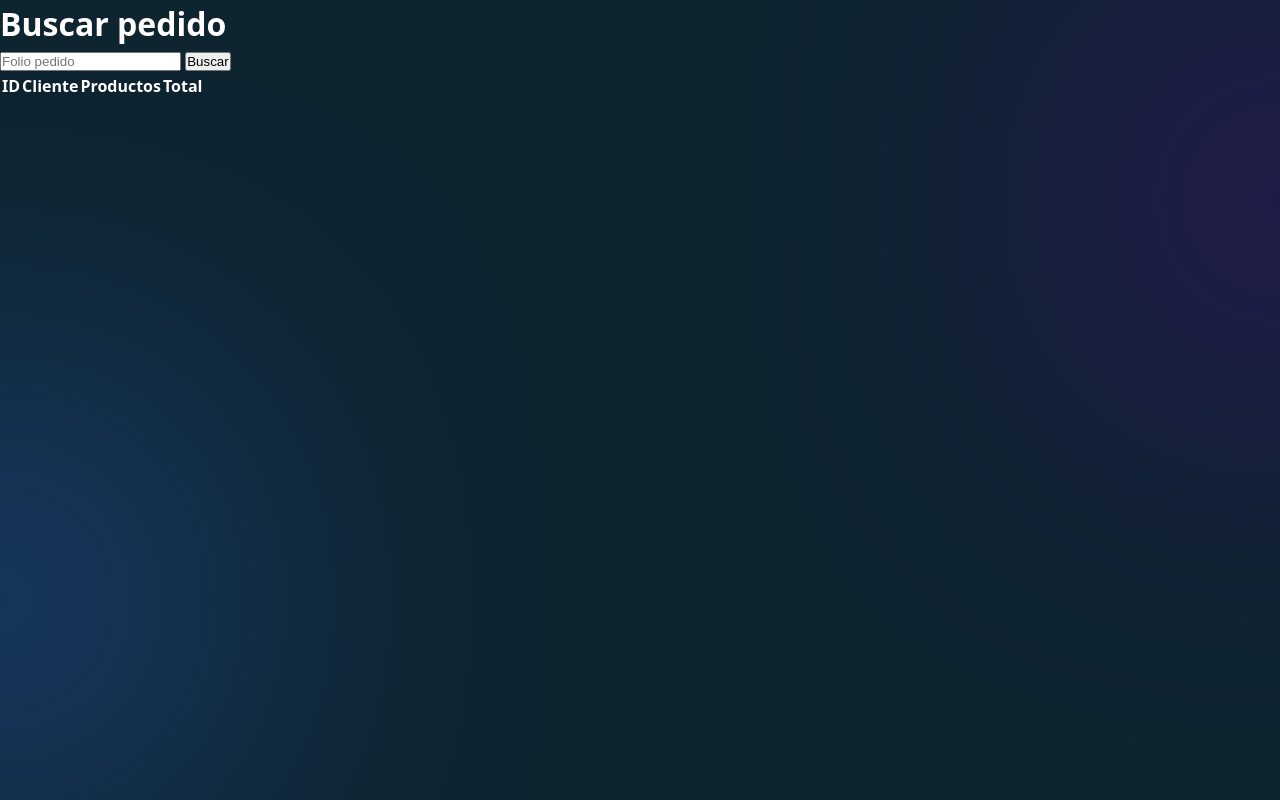
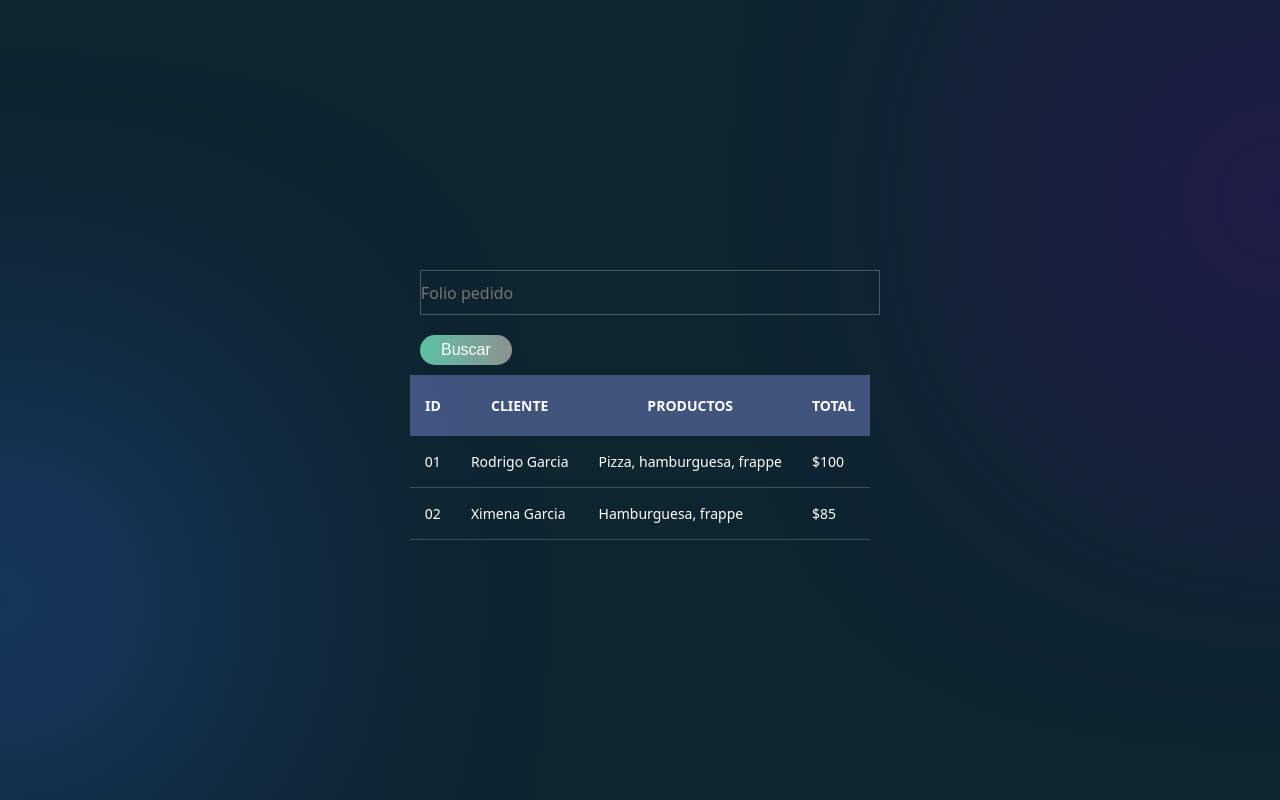
Before and after one commit to AbrilSH01/PI, a Python web app: template Proyecto Integrador/templates/buscar_pedido.html in a window 1280 px wide. Run offline with Jinja, Linux system fonts and the light colour scheme; the template is opened without the code that fills it, so the values that code supplies are empty.

Commit message:
Interface CSS buscar

```diff
--- a/Proyecto Integrador/templates/buscar_pedido.html
+++ b/Proyecto Integrador/templates/buscar_pedido.html
@@ -7,15 +7,14 @@
     <title>Buscar pedido</title>
 </head>
 <body>
-    <div class="titbusqu">
-        <header>
-            <h1>Buscar pedido</h1>
-        </header>
+        <form action="/buscar_pedito" method="post">
+        <div class="contenedor">
+            <div class="input-box">
+                <input type="text" placeholder="Folio pedido" class="input-control">
             </div>
-    <form action="/buscar_pedito" method="post">
-        <input type="text" placeholder="Folio pedido">
-        <button type="submit">Buscar</button>
-    </form>
+            <button type="submit" class="btn">Buscar</button>
+        </div>
+            <div class="container"></div>
         <table>
             <table>
                 <thead>
@@ -27,8 +26,20 @@
                     </tr>
                 </thead>
                 <tbody>
-
+                    <tr>
+                        <td>01</td>
+                        <td>Rodrigo Garcia</td>
+                        <td>Pizza, hamburguesa, frappe</td>
+                        <td>$100</td>
+                    </tr>
+                    <tr>
+                        <td>02</td>
+                        <td>Ximena Garcia</td>
+                        <td>Hamburguesa, frappe</td>
+                        <td>$85</td>
+                    </tr>
                 </tbody>
         </table>
+    </form>
 </body>
 </html>
--- a/Proyecto Integrador/templates/styleBuscar.css
+++ b/Proyecto Integrador/templates/styleBuscar.css
@@ -26,6 +26,13 @@ body{
     font-size: 16px;
     line-height: 1.5;
     overflow: hidden;
+
+}
+body{
+    display: flex;
+    align-items: center;
+    justify-content: center;
+    min-height: 100vh;
 }
 body::after,
 body::before{
@@ -50,3 +57,71 @@ body::after{
     top: 0;
     transform: translate(50%);
 }
+h3{
+    font-size: 28px;
+    text-align: center;
+    line-height: 1.2;
+    color: var(--tex-white);
+    font-weight: 500;
+}
+.input-control{
+    display: block;
+    height: 45px;
+    width: 100%;
+    background-color: transparent;
+    border: none;
+    border: 1px solid var(--border-color);
+    color: inherit;
+    font-weight: inherit;
+    font-family: inherit;
+    font-size: 16px;
+    margin: 10px;
+}
+.input-control:focus{
+    outline: none;
+}
+.btn{
+    height: 30px;
+    width: 20%;
+    font-size: 16px;
+    font-weight: 500;
+    text-transform: capitalize;
+    cursor: pointer;
+    border-radius: 25px;
+    user-select: none;
+    background: linear-gradient(to right, var(--green), var(--lead));
+    border: none;
+    color: var(--text-white);
+    position: relative;
+    z-index: 1;
+    overflow: hidden;
+    margin: 10px;
+}
+
+.conteiner{
+    border: solid 1px rgba(255, 255, 255, 0.2);
+}
+table{
+    color: #fff;
+    font-size: 14px;
+    table-layout: fixed;
+    border-collapse: collapse;
+}
+thead{
+    background: rgba(140, 159, 243, 0.4);
+}
+th{
+    padding: 20px 15px;
+    font-weight: 700;
+    text-transform: uppercase;
+}
+td{
+    padding: 15px;
+    border-bottom: solid 1px rgba(255, 255, 255, 0.2);
+}
+tbody tr{
+    cursor: pointer;
+}
+tbody tr:hover{
+    background: rgba(243, 183, 199, 0.4);
+}
```
Also changed, not shown: Proyecto Integrador/templates/buscar_usuario.html (+16 -8 lines). Lines whose indentation alone changed are shown as unchanged.
